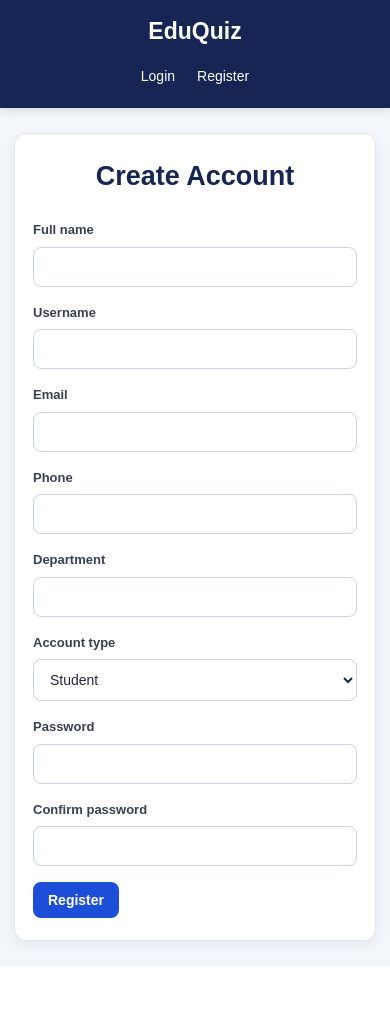
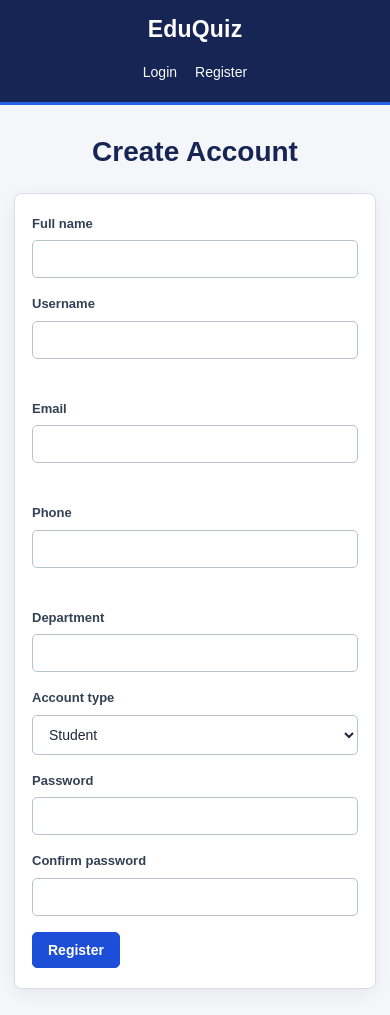
Before and after one commit to ReveOBZ/WebTech_Summer25-26_Group_6, a PHP site: page /Admin/View/Registration.php in a window 390 px wide. Before the commit the page ends 956 px from the top, so only its background shows below. Run offline with PHP 8.4, Linux system fonts and the light colour scheme.

Commit message:
Initial commit

```diff
--- a/EduQuiz_Short/Admin/Control/RegistrationValidation.php
+++ b/EduQuiz_Short/Admin/Control/RegistrationValidation.php
@@ -42,11 +42,21 @@ if($_SERVER["REQUEST_METHOD"]=="POST")
         $password=$connection->real_escape_string($password);
         $role=$connection->real_escape_string($role);
 
-        $check=$connection->query("SELECT * FROM users WHERE username='$username' OR email='$email'");
+        $checkUsername=$database->CheckUsername($connection,$username);
+        $checkEmail=$database->CheckEmail($connection,$email);
+        $checkPhone=$database->CheckPhone($connection,$phone);
 
-        if($check->num_rows>0)
+        if($checkUsername->num_rows>0)
         {
-            $message="Email or username already exists";
+            $message="Username already exists";
+        }
+        else if($checkEmail->num_rows>0)
+        {
+            $message="Email already exists";
+        }
+        else if($phone!="" && $checkPhone->num_rows>0)
+        {
+            $message="Phone number already exists";
         }
         else
         {
--- a/EduQuiz_Short/Admin/View/Registration.php
+++ b/EduQuiz_Short/Admin/View/Registration.php
@@ -19,10 +19,10 @@
     </nav>
 </header>
 <main class="container">
-    <div class="card auth">
+    <div class="auth-area">
         <h1>Create Account</h1>
         <?php if($message!=""){ ?><div class="alert error"><?php echo htmlspecialchars($message); ?></div><?php } ?>
-        <form method="post" action="" class="form-grid" onsubmit="return validateRegistration()">
+        <form method="post" action="" class="basic-form form-box form-grid" onsubmit="return validateRegistration()">
             <div>
                 <label>Full name</label>
                 <input id="name" name="name" required>
@@ -30,15 +30,17 @@
             <div>
                 <label>Username</label>
                 <input id="username" name="username" onkeyup="CheckUser()" required>
-                <span id="userresponse" class="muted"></span>
+                <span id="userresponse" class="check-response"></span>
             </div>
             <div>
                 <label>Email</label>
-                <input id="email" type="email" name="email" required>
+                <input id="email" type="email" name="email" onkeyup="CheckEmail()" required>
+                <span id="emailresponse" class="check-response"></span>
             </div>
             <div>
                 <label>Phone</label>
-                <input name="phone">
+                <input id="phone" name="phone" onkeyup="CheckPhone()">
+                <span id="phoneresponse" class="check-response"></span>
             </div>
             <div>
                 <label>Department</label>
--- a/EduQuiz_Short/css/style.css
+++ b/EduQuiz_Short/css/style.css
@@ -5,20 +5,20 @@
 body{
     margin:0;
     font-family:Arial,Helvetica,sans-serif;
-    background:#f3f6fb;
+    background:#f4f6f9;
     color:#1f2937;
     line-height:1.5;
 }
 
 header{
-    min-height:70px;
+    min-height:66px;
     background:#172554;
     color:white;
     display:grid;
     grid-template-columns:1fr auto 1fr;
     align-items:center;
     padding:0 5%;
-    box-shadow:0 2px 10px rgba(0,0,0,0.12);
+    border-bottom:3px solid #2563eb;
 }
 
 .brand{
@@ -27,6 +27,7 @@ header{
     font-weight:700;
     color:white;
     text-decoration:none;
+    letter-spacing:.2px;
 }
 
 nav{
@@ -34,24 +35,26 @@ nav{
     display:flex;
     align-items:center;
     justify-content:center;
-    gap:8px;
+    gap:5px;
     flex-wrap:wrap;
 }
 
 nav a{
-    color:white;
+    color:#f8fafc;
     text-decoration:none;
     font-size:14px;
-    padding:8px 12px;
-    border-radius:7px;
+    padding:8px 11px;
+    border-radius:4px;
+    transition:.2s;
 }
 
 nav a:hover{
-    background:rgba(255,255,255,0.12);
+    background:rgba(255,255,255,.10);
+    color:white;
 }
 
 .container{
-    max-width:1100px;
+    max-width:1050px;
     margin:32px auto;
     padding:0 18px;
 }
@@ -62,99 +65,97 @@ nav a:hover{
 }
 
 h1{
-    font-size:27px;
+    font-size:28px;
     margin:0 0 20px;
     text-align:center;
     color:#172554;
 }
 
 h2{
-    font-size:19px;
-    margin-top:0;
+    font-size:20px;
+    margin:0 0 16px;
     color:#172554;
 }
 
-.card{
-    background:white;
-    border:1px solid #e1e6ef;
-    border-radius:12px;
-    padding:22px;
-    margin-bottom:20px;
-    box-shadow:0 4px 14px rgba(30,41,59,0.07);
+.auth-area{
+    max-width:560px;
+    margin:45px auto;
 }
 
-.auth{
-    max-width:520px;
-    margin:45px auto;
-    padding:28px;
+.content-section{
+    margin:0 0 30px;
+    padding:22px 0;
+    border-top:1px solid #d6dce5;
 }
 
-.auth h1{
-    margin-bottom:24px;
+.content-section:first-child{
+    border-top:0;
 }
 
-.grid{
+.layout-two{
     display:grid;
-    grid-template-columns:repeat(auto-fit,minmax(220px,1fr));
-    gap:16px;
-}
-
-.stat{
-    background:white;
-    padding:22px;
-    border-radius:12px;
-    border:1px solid #e1e6ef;
-    box-shadow:0 3px 10px rgba(30,41,59,0.05);
-    text-align:center;
-}
-
-.stat b{
-    display:block;
-    font-size:29px;
-    color:#1d4ed8;
-    margin-top:7px;
+    grid-template-columns:repeat(2,minmax(0,1fr));
+    gap:32px;
+    align-items:start;
 }
 
 .tabs{
     display:flex;
     justify-content:center;
-    gap:9px;
+    gap:2px;
     flex-wrap:wrap;
-    margin-bottom:22px;
+    margin:0 0 28px;
+    border-bottom:1px solid #cbd5e1;
 }
 
 .tabs a{
-    padding:10px 14px;
-    background:white;
-    border:1px solid #d9e0eb;
-    border-radius:8px;
+    padding:10px 15px;
     text-decoration:none;
-    color:#1f2937;
+    color:#475569;
     font-size:14px;
+    border-bottom:3px solid transparent;
+    transition:.2s;
 }
 
 .tabs a:hover{
-    background:#eef3fb;
+    color:#1d4ed8;
+    background:#eef4ff;
 }
 
 .tabs a.active{
-    background:#1d4ed8;
-    color:white;
-    border-color:#1d4ed8;
+    color:#1d4ed8;
+    border-bottom-color:#1d4ed8;
+    font-weight:700;
 }
 
 form{
     margin:0;
 }
 
+.basic-form{
+    width:100%;
+}
+
+.form-box{
+    background:#ffffff;
+    border:1px solid #d8dee8;
+    border-radius:8px;
+    padding:26px;
+    box-shadow:0 5px 18px rgba(15,23,42,.06);
+}
+
 .form-grid{
     display:grid;
     grid-template-columns:repeat(2,minmax(0,1fr));
-    gap:16px;
+    gap:16px 18px;
 }
 
 .full{
     grid-column:1/-1;
+}
+
+.form-group{
+    margin-bottom:17px;
 }
 
 label{
@@ -162,27 +163,34 @@ label{
     font-weight:600;
     font-size:13px;
     margin-bottom:7px;
-    color:#374151;
+    color:#334155;
 }
 
 input,
 select,
 textarea{
     width:100%;
-    padding:11px 12px;
-    border:1px solid #cbd5e1;
-    border-radius:8px;
-    background:white;
+    padding:10px 12px;
+    border:1px solid #b8c1ce;
+    border-radius:5px;
+    background:#ffffff;
     color:#1f2937;
     font-size:14px;
     outline:none;
+    transition:border-color .2s,box-shadow .2s;
+}
+
+input:hover,
+select:hover,
+textarea:hover{
+    border-color:#94a3b8;
 }
 
 input:focus,
 select:focus,
 textarea:focus{
-    border-color:#1d4ed8;
-    box-shadow:0 0 0 2px rgba(29,78,216,0.10);
+    border-color:#2563eb;
+    box-shadow:0 0 0 3px rgba(37,99,235,.10);
 }
 
 textarea{
@@ -192,35 +200,59 @@ textarea{
 
 .btn{
     display:inline-block;
-    border:0;
-    border-radius:8px;
+    border:1px solid #1d4ed8;
+    border-radius:5px;
     background:#1d4ed8;
     color:white;
-    padding:10px 15px;
+    padding:9px 15px;
     text-decoration:none;
     cursor:pointer;
     font-weight:600;
     font-size:14px;
+    transition:background .2s,border-color .2s,transform .1s;
 }
 
 .btn:hover{
-    opacity:0.92;
+    background:#1e40af;
+    border-color:#1e40af;
+}
+
+.btn:active{
+    transform:translateY(1px);
 }
 
 .btn.secondary{
     background:#64748b;
+    border-color:#64748b;
+}
+
+.btn.secondary:hover{
+    background:#475569;
+    border-color:#475569;
 }
 
 .btn.danger{
     background:#dc2626;
+    border-color:#dc2626;
+}
+
+.btn.danger:hover{
+    background:#b91c1c;
+    border-color:#b91c1c;
 }
 
 .btn.success{
     background:#15803d;
+    border-color:#15803d;
+}
+
+.btn.success:hover{
+    background:#166534;
+    border-color:#166534;
 }
 
 .btn.small{
-    padding:7px 10px;
+    padding:6px 9px;
     font-size:12px;
 }
 
@@ -273,20 +328,27 @@ tr:hover td{
     font-size:13px;
 }
 
+.check-response{
+    display:block;
+    min-height:19px;
+    margin-top:5px;
+    font-size:12px;
+    color:#475569;
+}
+
 .badge{
     display:inline-block;
-    padding:4px 9px;
-    border-radius:20px;
-    background:#e2e8f0;
+    padding:3px 7px;
+    border:1px solid #94a3b8;
+    border-radius:4px;
+    background:#f8fafc;
     font-size:12px;
 }
 
 .question{
-    padding:15px;
-    border:1px solid #e5e7eb;
-    border-radius:10px;
-    margin-bottom:13px;
-    background:#fbfdff;
+    padding:15px 0;
+    border-bottom:1px solid #d7dde6;
+    margin-bottom:8px;
 }
 
 .question label{
@@ -305,30 +367,42 @@ tr:hover td{
     display:inline;
 }
 
-.auth form > a{
+.auth-area form > a{
     display:inline-block;
     margin-left:12px;
     color:#1d4ed8;
     text-decoration:none;
     font-size:14px;
+    font-weight:500;
 }
 
-.auth form > a:hover{
+.auth-area form > a:hover{
     text-decoration:underline;
 }
 
 .welcome{
     text-align:center;
-    margin:0 0 20px;
+    margin:0 0 22px;
     color:#475569;
     font-size:15px;
+}
+
+.profile-list{
+    margin:0;
+    padding:0;
+    list-style:none;
+}
+
+.profile-list li{
+    padding:9px 0;
+    border-bottom:1px solid #e5e7eb;
 }
 
 @media(max-width:700px){
     header{
         grid-template-columns:1fr;
-        gap:10px;
-        padding:14px 18px;
+        gap:8px;
+        padding:12px 18px;
         text-align:center;
     }
 
@@ -338,11 +412,11 @@ tr:hover td{
     }
 
     nav{
-        gap:4px;
+        gap:2px;
     }
 
     nav a{
-        padding:7px 9px;
+        padding:7px 8px;
     }
 
     .container{
@@ -350,12 +424,16 @@ tr:hover td{
         padding:0 14px;
     }
 
-    .auth{
-        margin:25px auto;
-        padding:22px 18px;
+    .auth-area{
+        margin:26px auto;
     }
 
-    .form-grid{
+    .form-box{
+        padding:20px 17px;
+    }
+
+    .form-grid,
+    .layout-two{
         grid-template-columns:1fr;
     }
 
--- a/EduQuiz_Short/model/DatabaseConnection.php
+++ b/EduQuiz_Short/model/DatabaseConnection.php
@@ -29,5 +29,17 @@ class DatabaseConnection
         $result=$conn->query("SELECT * FROM users WHERE username='".$username."'");
         return $result;
     }
+
+    function CheckEmail($conn,$email)
+    {
+        $result=$conn->query("SELECT * FROM users WHERE email='".$email."'");
+        return $result;
+    }
+
+    function CheckPhone($conn,$phone)
+    {
+        $result=$conn->query("SELECT * FROM users WHERE phone='".$phone."' AND phone!=''");
+        return $result;
+    }
 }
 ?>
```
Also changed, not shown: other parts of EduQuiz_Short/css/style.css (+32 -9 lines), EduQuiz_Short/Admin/Control/CheckEmail.php (added, +25 -0 lines), EduQuiz_Short/Admin/Control/CheckPhone.php (added, +25 -0 lines), EduQuiz_Short/Admin/JavaScript/CheckUser.js (+38 -0 lines), EduQuiz_Short/Admin/View/Admin.php (+19 -19 lines), EduQuiz_Short/Admin/View/ForgotPassword.php (+14 -6 lines), EduQuiz_Short/Admin/View/Login.php (+10 -8 lines), EduQuiz_Short/Admin/View/Password.php (+11 -5 lines), EduQuiz_Short/Admin/View/Profile.php (+25 -17 lines), EduQuiz_Short/Instructor/View/Instructor.php (+13 -13 lines), EduQuiz_Short/Student/View/Student.php (+9 -9 lines).
